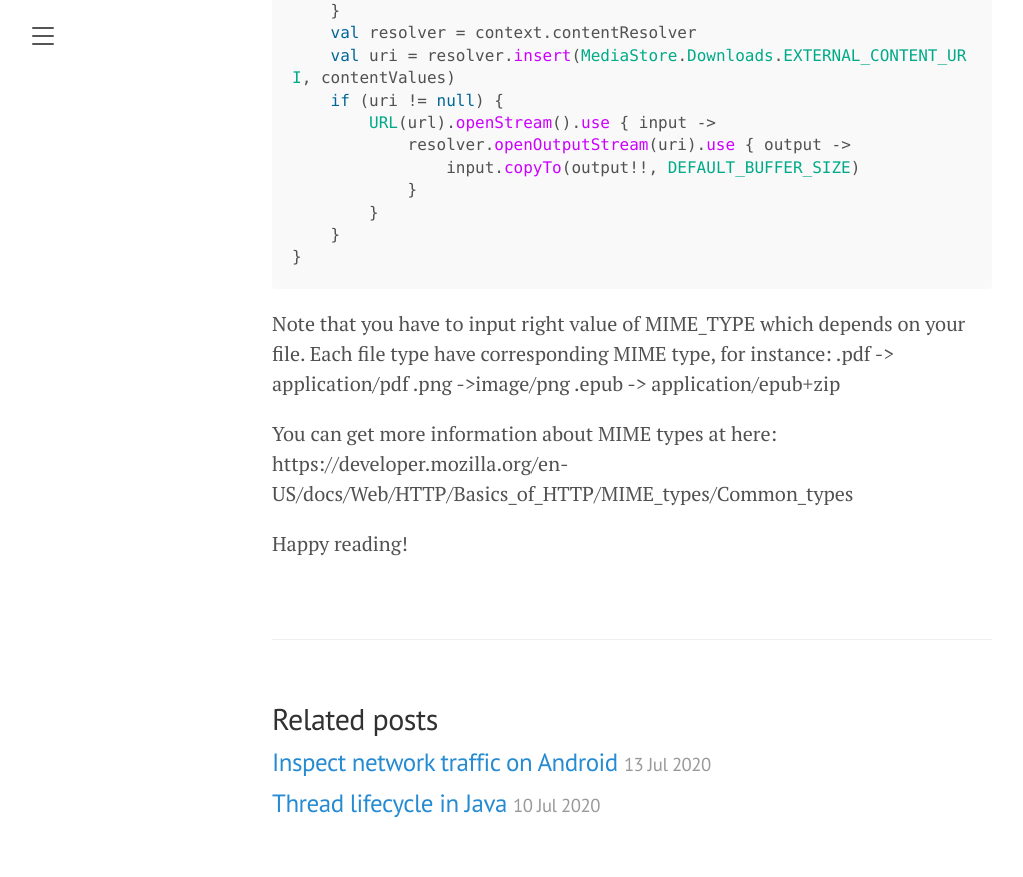
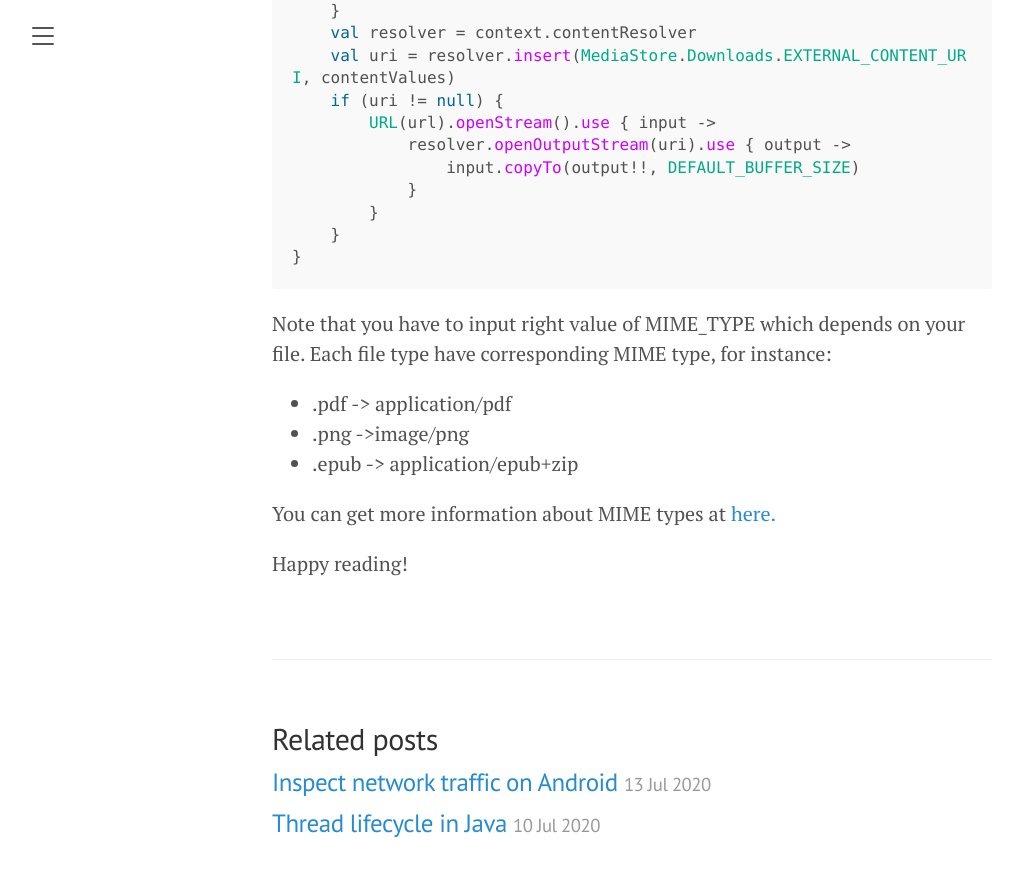
Before and after one commit to nthuat/nthuat.github.io, a Jekyll site: the page built from _posts/2021-08-14-how-to-save-file-external-storage-android-10.md, in a window 1280 px wide and 900 px high, scrolled down 1332 px. Shown: the top 877 px of the window, without its empty margins (8-1031 px from the left). Built offline with Jekyll 4.4.1, drawn with Linux system fonts in a browser that asks for light colours.

Commit message:
Again, fix layout issues

````diff
--- a/_posts/2021-08-14-how-to-save-file-external-storage-android-10.md
+++ b/_posts/2021-08-14-how-to-save-file-external-storage-android-10.md
@@ -52,10 +52,11 @@ private fun saveFileUsingMediaStore(context: Context, url: String, fileName: Str
 ```
 
 Note that you have to input right value of MIME_TYPE which depends on your file. Each file type have corresponding MIME type, for instance:
-.pdf -> application/pdf
-.png ->image/png
-.epub -> application/epub+zip
 
-You can get more information about MIME types at here: https://developer.mozilla.org/en-US/docs/Web/HTTP/Basics_of_HTTP/MIME_types/Common_types
+- .pdf -> application/pdf
+- .png ->image/png
+- .epub -> application/epub+zip
+
+You can get more information about MIME types at [here.](https://developer.mozilla.org/en-US/docs/Web/HTTP/Basics_of_HTTP/MIME_types/Common_types)
 
 Happy reading!
````
